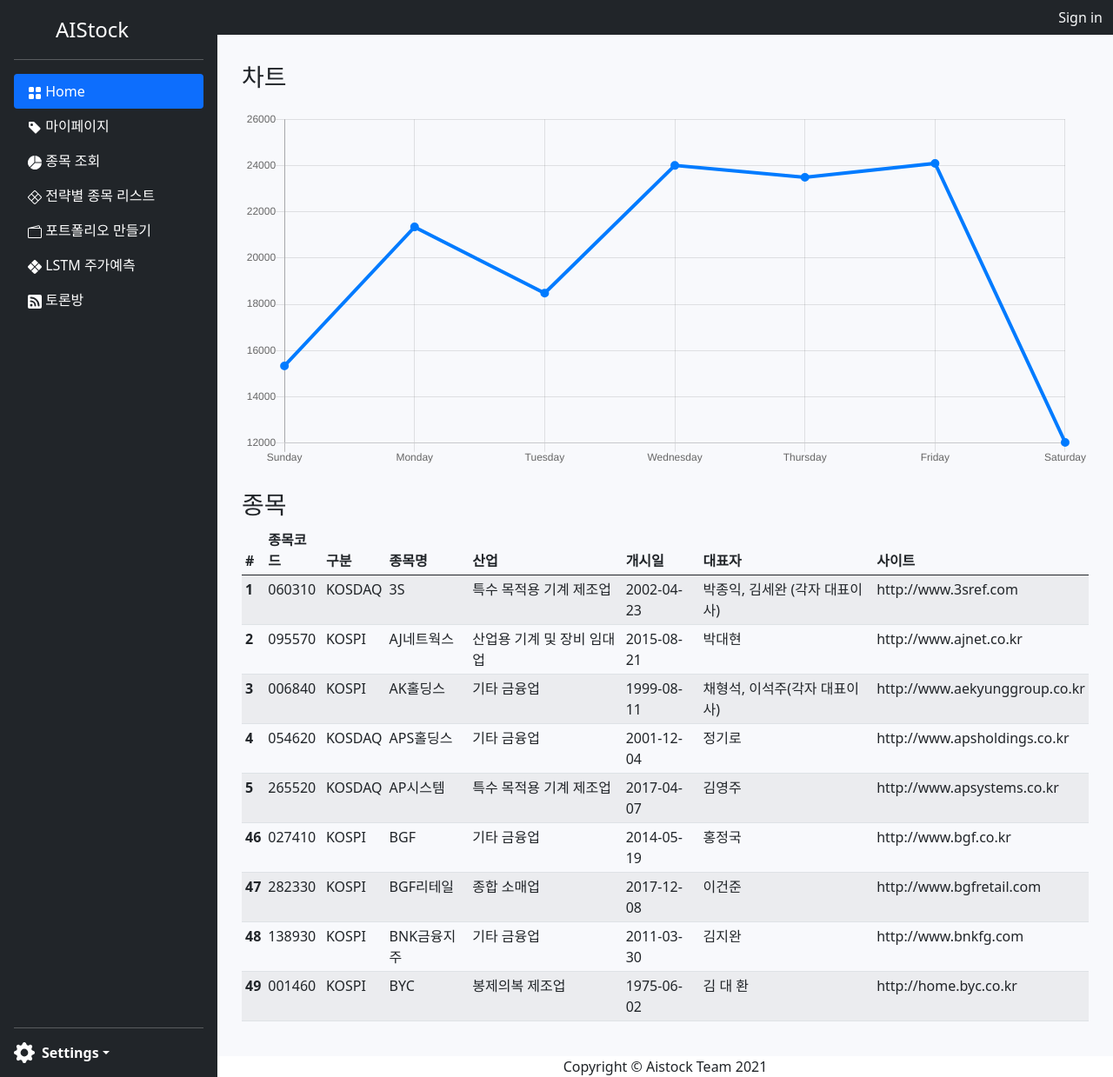
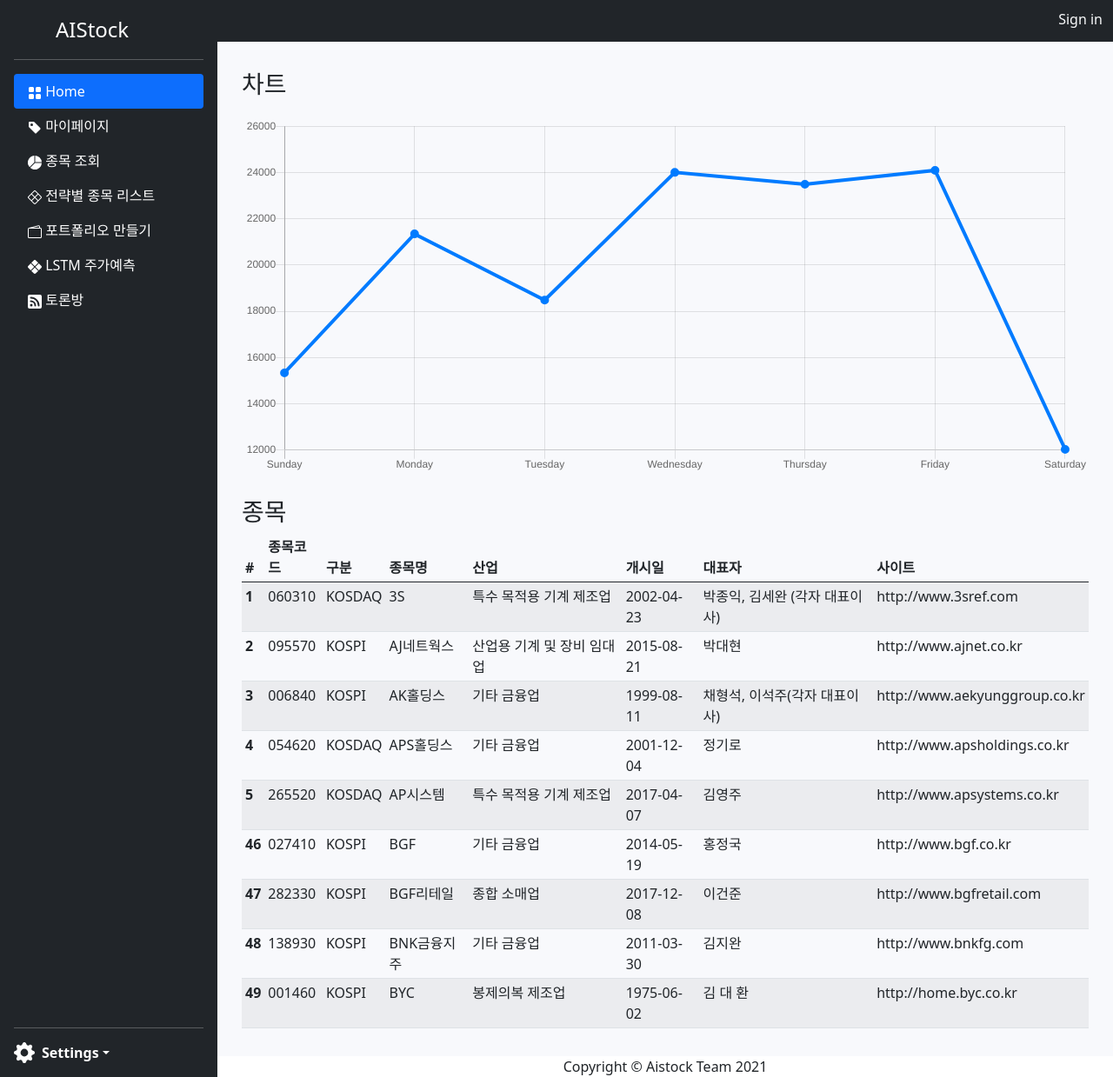
Before and after one commit to AI-stock-team-project/aistock-main-web, a Django app: page / in a window 1280 px wide. Shown: the whole page at 87% size. Run offline with Django 3.2, Linux system fonts and the light colour scheme.

Commit message:
레이아웃 개선

```diff
--- a/static/css/sidebar.css
+++ b/static/css/sidebar.css
@@ -26,6 +26,7 @@
     flex: 1 1 auto;
     background-color: #f8f9fc;
     overflow-x: hidden;
+    overflow-y: scroll;
 }
 #wrapper #content-wrapper #content {
     flex: 1 0 auto;
--- a/templates/layouts/default.html
+++ b/templates/layouts/default.html
@@ -129,7 +129,7 @@
             </div>
             {% else %}
             <div class="text-end">
-              <a href="{{ settings.CUSTOM.LOGIN_URL }}" class="d-block link-light text-decoration-none">Sign in</a>
+              <a href="{{ settings.CUSTOM.LOGIN_URL }}" class="d-block link-light text-decoration-none" style="height:32px"><span class="align-middle">Sign in</span></a>
             </div>
             {% endif %}
           </div>
```
